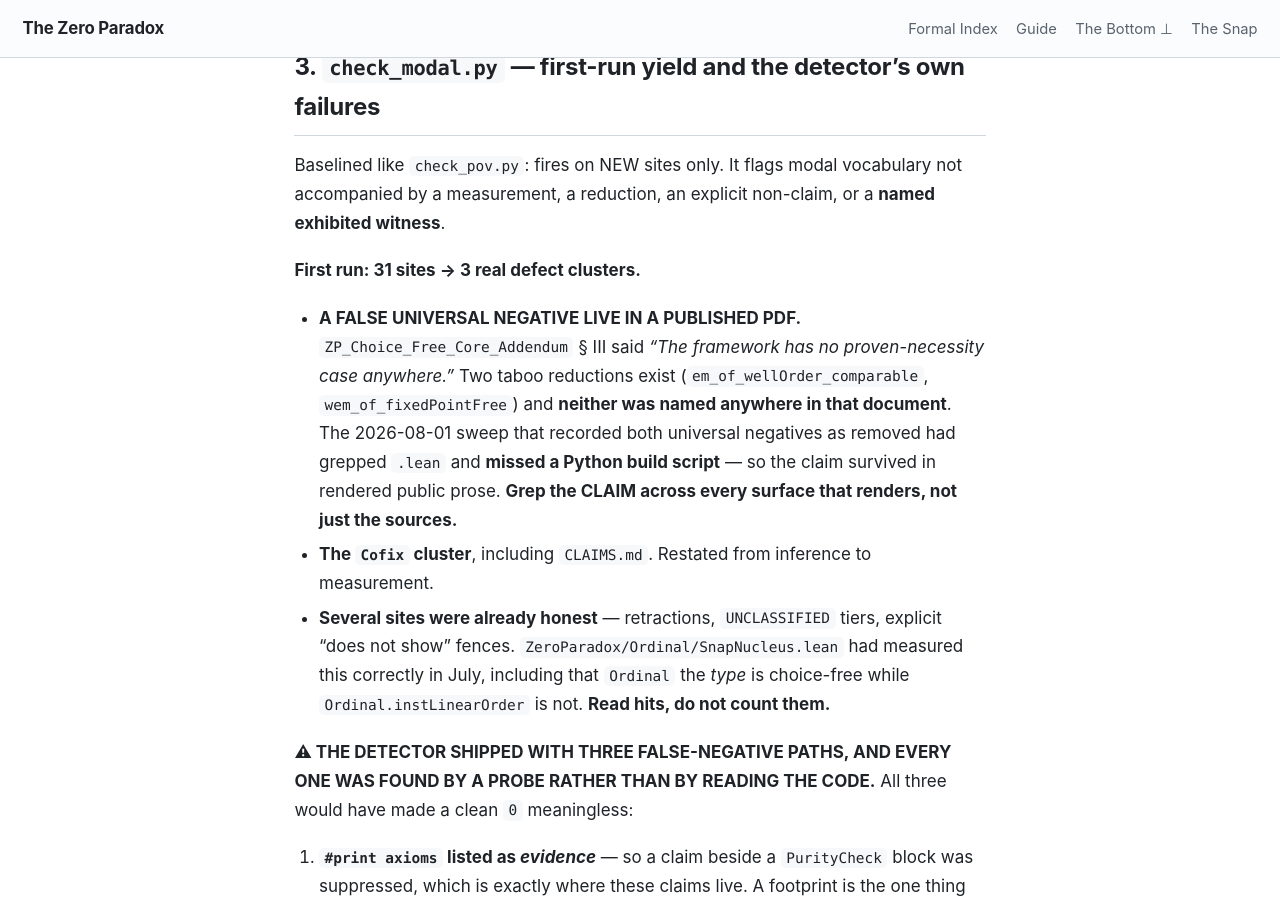
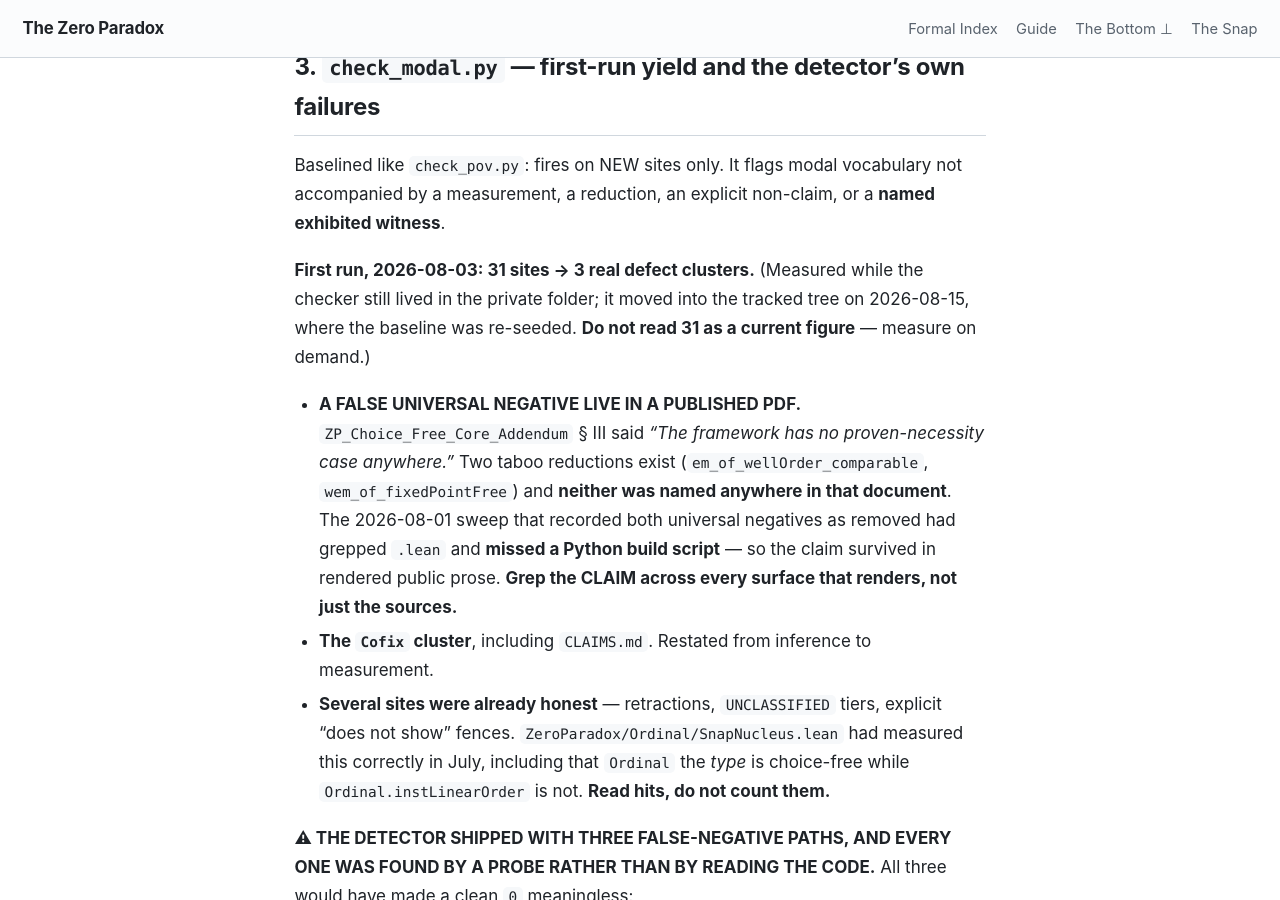
Before and after one commit to timbrigham/ZeroParadox, a Jekyll site: the page built from tools/process/claim-revalidation.md, in a window 1280 px wide and 900 px high, scrolled down 1748 px. Built offline with Jekyll 4.4.1, drawn with Linux system fonts in a browser that asks for light colours; our own code applies the rules of GitHub Pages for plain Markdown files.

Commit message:
Date the check_modal first-run figure so it stops reading as current
Co-Authored-By: Claude Opus 5 <noreply@anthropic.com>
Claude-Session: https://claude.ai/code/session_01Y3bev4DJYKL6X8bHXccZJe

```diff
--- a/tools/process/claim-revalidation.md
+++ b/tools/process/claim-revalidation.md
@@ -56,7 +56,9 @@ file, published prose does not need to relitigate it — that is how the ZP-P ca
 Baselined like `check_pov.py`: fires on NEW sites only. It flags modal vocabulary not accompanied by a
 measurement, a reduction, an explicit non-claim, or a **named exhibited witness**.
 
-**First run: 31 sites → 3 real defect clusters.**
+**First run, 2026-08-03: 31 sites → 3 real defect clusters.** (Measured while the checker still lived
+in the private folder; it moved into the tracked tree on 2026-08-15, where the baseline was re-seeded.
+**Do not read 31 as a current figure** — measure on demand.)
 
 - **A FALSE UNIVERSAL NEGATIVE LIVE IN A PUBLISHED PDF.** `ZP_Choice_Free_Core_Addendum` § III said
   *"The framework has no proven-necessity case anywhere."* Two taboo reductions exist
```
